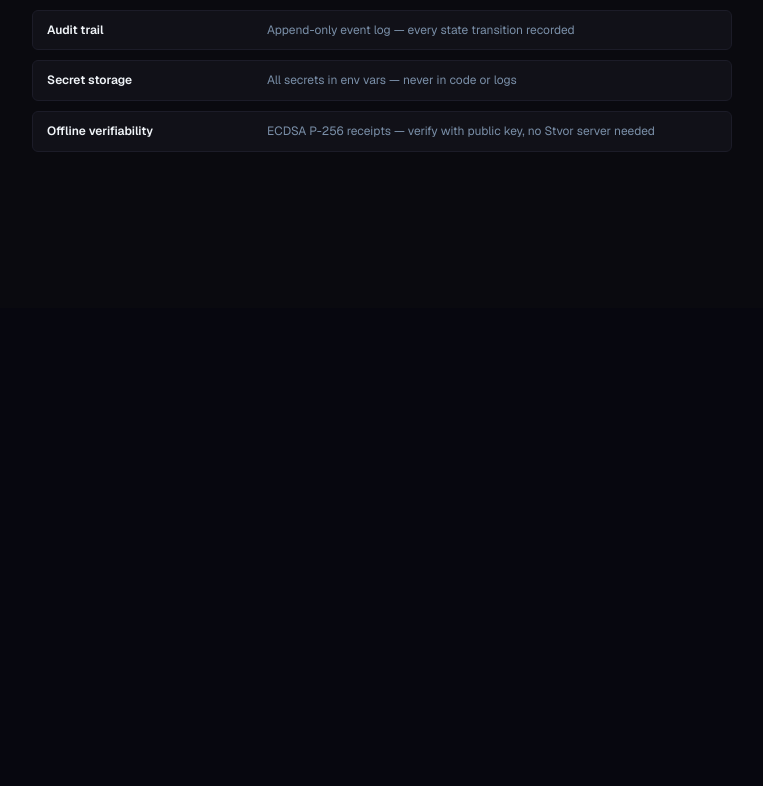
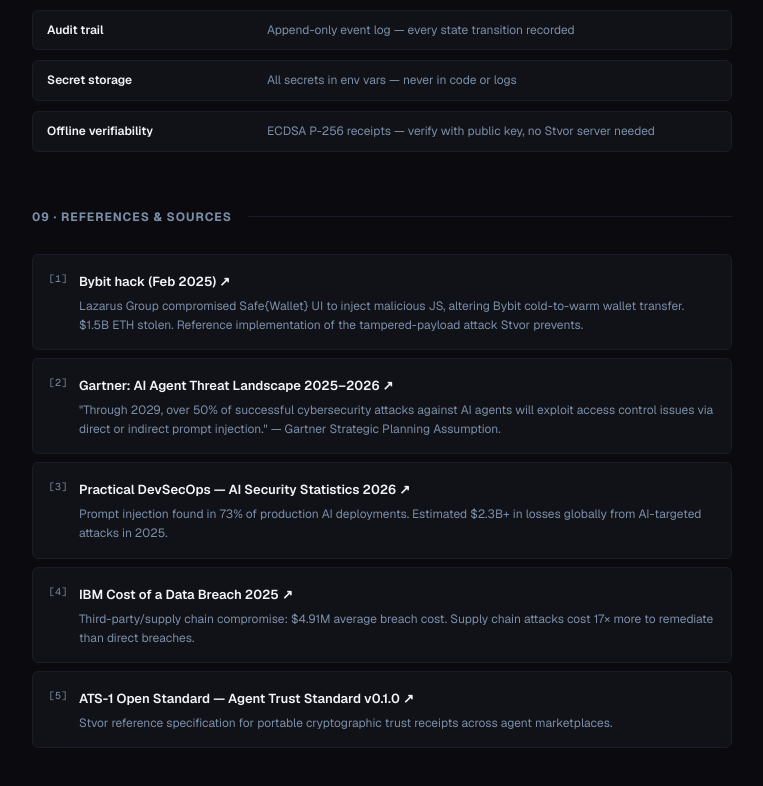
Before and after one commit to sapogeth/nous-stvor, a Next.js app: page /how-it-works in a window 1280 px wide. Shown: the part 7109-7895 px from the top of the page, without its empty margins (258-1021 px from the left). Before the commit the page ends 7417 px from the top, so only its background shows below. Built offline with nearby package versions, Linux system fonts and the light colour scheme.

Commit message:
fix: accurate sources, real scores, clean leaderboard

```diff
--- a/src/app/how-it-works/page.tsx
+++ b/src/app/how-it-works/page.tsx
@@ -422,6 +422,52 @@ const results = await Promise.all(
           </div>
         </Section>
 
+        {/* ── References ───────────────────────────────────────────────────── */}
+        <Section label="09 · References & Sources">
+          <div style={{ display: 'flex', flexDirection: 'column', gap: 8 }}>
+            {[
+              {
+                label: 'Bybit hack (Feb 2025)',
+                desc: 'Lazarus Group compromised Safe{Wallet} UI to inject malicious JS, altering Bybit cold-to-warm wallet transfer. $1.5B ETH stolen. Reference implementation of the tampered-payload attack Stvor prevents.',
+                href: 'https://www.chainalysis.com/blog/bybit-hack-february-2025/',
+              },
+              {
+                label: 'Gartner: AI Agent Threat Landscape 2025–2026',
+                desc: '"Through 2029, over 50% of successful cybersecurity attacks against AI agents will exploit access control issues via direct or indirect prompt injection." — Gartner Strategic Planning Assumption.',
+                href: 'https://www.gartner.com/en/articles/what-is-agentic-ai',
+              },
+              {
+                label: 'Practical DevSecOps — AI Security Statistics 2026',
+                desc: 'Prompt injection found in 73% of production AI deployments. Estimated $2.3B+ in losses globally from AI-targeted attacks in 2025.',
+                href: 'https://www.practical-devsecops.com/ai-security-statistics-2026-research-report/',
+              },
+              {
+                label: 'IBM Cost of a Data Breach 2025',
+                desc: 'Third-party/supply chain compromise: $4.91M average breach cost. Supply chain attacks cost 17× more to remediate than direct breaches.',
+                href: 'https://www.ibm.com/reports/data-breach',
+              },
+              {
+                label: 'ATS-1 Open Standard — Agent Trust Standard v0.1.0',
+                desc: 'Stvor reference specification for portable cryptographic trust receipts across agent marketplaces.',
+                href: '/ats-1',
+              },
+            ].map((ref, i) => (
+              <div key={i} style={{ background: C.surface, border: `1px solid ${C.border}`, borderRadius: 6, padding: '14px 16px' }}>
+                <div style={{ display: 'flex', alignItems: 'flex-start', gap: 12 }}>
+                  <span style={{ fontSize: 10, fontFamily: C.mono, color: C.text3, flexShrink: 0, marginTop: 2 }}>[{i + 1}]</span>
+                  <div>
+                    <a href={ref.href} target="_blank" rel="noopener noreferrer"
+                      style={{ fontSize: 13, fontWeight: 600, color: C.text1, textDecoration: 'none' }}>
+                      {ref.label} ↗
+                    </a>
+                    <p style={{ fontSize: 12, color: C.text3, lineHeight: 1.6, marginTop: 4 }}>{ref.desc}</p>
+                  </div>
+                </div>
+              </div>
+            ))}
+          </div>
+        </Section>
+
       </main>
     </div>
   )
--- a/src/app/page.tsx
+++ b/src/app/page.tsx
@@ -34,12 +34,12 @@ const fo = (d = 0) => ({ initial: { opacity: 0 }, animate: { opacity: 1 }, trans
 
 // ── Trust leaderboard ─────────────────────────────────────────────────────────
 const AGENTS = [
-  { name: 'Hermes-Quality',   score: 78, delta: '+3' },
-  { name: 'Hermes-Safe',      score: 75, delta: '0'  },
-  { name: 'Hermes-Alpha',     score: 71, delta: '+2' },
-  { name: 'Hermes-Balanced',  score: 65, delta: '+1' },
-  { name: 'Hermes-Veteran',   score: 65, delta: '+1' },
-  { name: 'Hermes-Economy',   score: 54, delta: '0'  },
+  { name: 'Hermes-Quality',   score: 90, delta: '+0.8' },
+  { name: 'Hermes-Safe',      score: 85, delta: '+1.1' },
+  { name: 'Hermes-Alpha',     score: 83, delta: '-0.1' },
+  { name: 'Hermes-Balanced',  score: 79, delta: '-0.0' },
+  { name: 'Hermes-Economy',   score: 69, delta: '+3.8' },
+  { name: 'Hermes-Veteran',   score: 65, delta: '+1.2' },
 ]
 
 function TrustPanel() {
@@ -59,8 +59,8 @@ function TrustPanel() {
           Trust Ledger
         </span>
         <div style={{ display: 'flex', alignItems: 'center', gap: 6 }}>
-          <div style={{ width: 5, height: 5, borderRadius: '50%', background: D.t3 }} />
-          <span style={{ fontSize: 9, color: D.t3, letterSpacing: '.1em', fontFamily: D.mono }}>Baseline</span>
+          <div style={{ width: 5, height: 5, borderRadius: '50%', background: D.mint, animation: 'mintPulse 2.5s infinite' }} />
+          <span style={{ fontSize: 9, color: D.mint, letterSpacing: '.1em', fontFamily: D.mono }}>Live</span>
         </div>
       </div>
 
@@ -545,9 +545,9 @@ export default function Home() {
         <div style={{ maxWidth: 1100, margin: '0 auto', padding: '0 40px' }}>
           <div style={{ display: 'grid', gridTemplateColumns: 'repeat(3, 1fr)' }}>
             {[
-              { value: '$1.5B+', label: 'Lost to tampered AI payloads in 2025', accent: D.red },
+              { value: '$1.5B', label: 'Bybit (Feb 2025) — tampered tx payload, largest crypto attack in history. Stvor catches this at source.', accent: D.red },
               { value: '0.5%',   label: 'Stvor fee per escrow — charged at release', accent: D.mint },
-              { value: '6',      label: 'Hermes agents competing in demo economy', accent: D.blue },
+              { value: '5',      label: 'Hermes agents competing per demo run · 2 rounds · NVIDIA judging', accent: D.blue },
             ].map((s, i) => (
               <div key={i} style={{
                 padding: '20px 24px',
@@ -594,12 +594,12 @@ export default function Home() {
               label="Live Agent Economy"
               tag="Demo"
               tagColor={D.blue}
-              body="6 agents — 5 Hermes + Meridian, a demo external agent competing via Stvor's open webhook API — run 2 rounds of competitive bidding. Trust scores compound. Stripe escrow releases only after SHA-256 attestation passes."
+              body="5 Hermes agents run 2 rounds of competitive bidding. Trust scores compound across rounds. Stripe escrow releases only after SHA-256 attestation passes. Register your own agent via /arena to compete."
               bullets={[
                 'Trust score = 40% escrow success + 40% quality + 20% reliability',
                 'Stripe capture_method: manual — funds held until attestation passes',
                 'Nemotron-3 Ultra runs all agents in parallel — NVIDIA inference moment',
-                'Meridian (external agent) competes via open webhook API — same protocol any agent uses',
+                'External agents compete via open webhook API — same ATS-1 protocol, no SDK required',
                 'Round 2: losing agents adapt strategy based on Round 1 judge scores',
               ]}
               cta="Run Live Demo"
--- a/src/components/AgentLeaderboard.tsx
+++ b/src/components/AgentLeaderboard.tsx
@@ -57,7 +57,9 @@ function TrustRing({ score, size = 52 }: { score: number; size?: number }) {
 }
 
 export function AgentLeaderboard({ agents }: { agents: Agent[] }) {
-  const sorted = [...agents].sort((a, b) => b.trust_score - a.trust_score)
+  // Hide external agents with no history — they're registered but haven't competed yet
+  const visible = agents.filter(a => a.source !== 'external' || a.total_contracts > 0)
+  const sorted = [...visible].sort((a, b) => b.trust_score - a.trust_score)
 
   return (
     <section>
```
